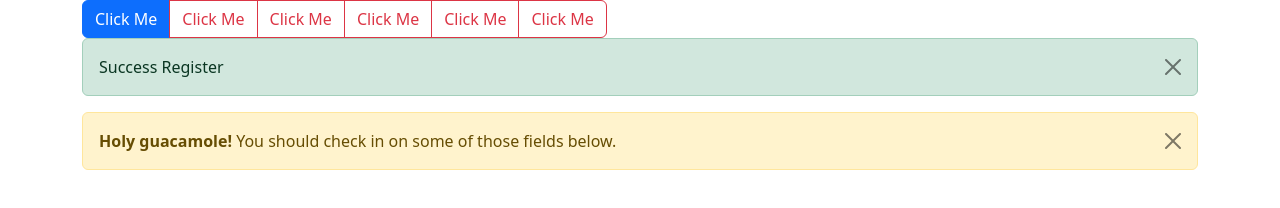
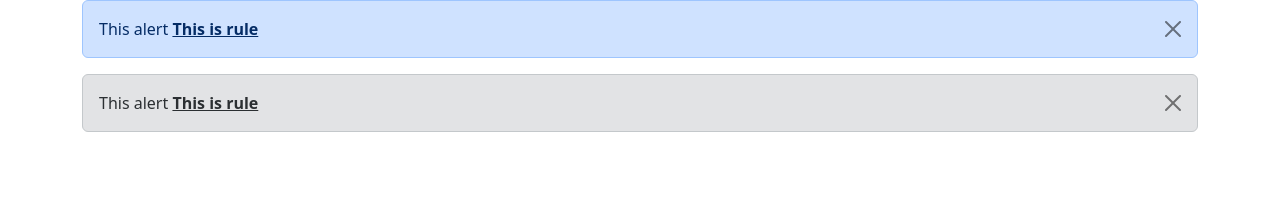
Before and after one commit to Internship8-Softguide/BT, a plain HTML site: page index.html in a window 1280 px wide. Drawn offline with Linux system fonts and the light colour scheme.

Commit message:
alert v2

```diff
--- a/index.html
+++ b/index.html
@@ -9,28 +9,15 @@
 </head>
 <body>
     <div class="container">
-        <div class="btn-group">
-            <button class="btn btn-primary">Click Me</button>
-            <button class="btn btn-outline-danger">Click Me</button>
-            <button class="btn btn-outline-danger">Click Me</button>
-            <button class="btn btn-outline-danger">Click Me</button>
-            <button class="btn btn-outline-danger">Click Me</button>
-            <button class="btn btn-outline-danger">Click Me</button>
+
+        <div class="alert alert-primary alert-dismissible fade show" role="alert">
+            This alert <a href="" class="alert-link">This is rule</a>
+            <button class="btn-close" data-bs-dismiss="alert"></button>
         </div>
-
-
-        <div class="alert alert-success fade show alert-dismissible" role="alert">
-            <div class="d-flex justify-content-between">
-                <span>Success Register</span>
-                <button class="btn-close close" data-bs-dismiss="alert"></button>
-            </div>
+        <div class="alert alert-secondary alert-dismissible " role="alert">
+            This alert <a href="" class="alert-link">This is rule</a>
+            <button class="btn-close" data-bs-dismiss="alert"></button>
         </div>
-
-        <div class="alert alert-warning alert-dismissible fade show" role="alert">
-            <strong>Holy guacamole!</strong> You should check in on some of those fields below.
-            <button type="button" class="btn-close" data-bs-dismiss="alert" aria-label="Close"></button>
-          </div>
-
 
     </div>
 </body>
```
